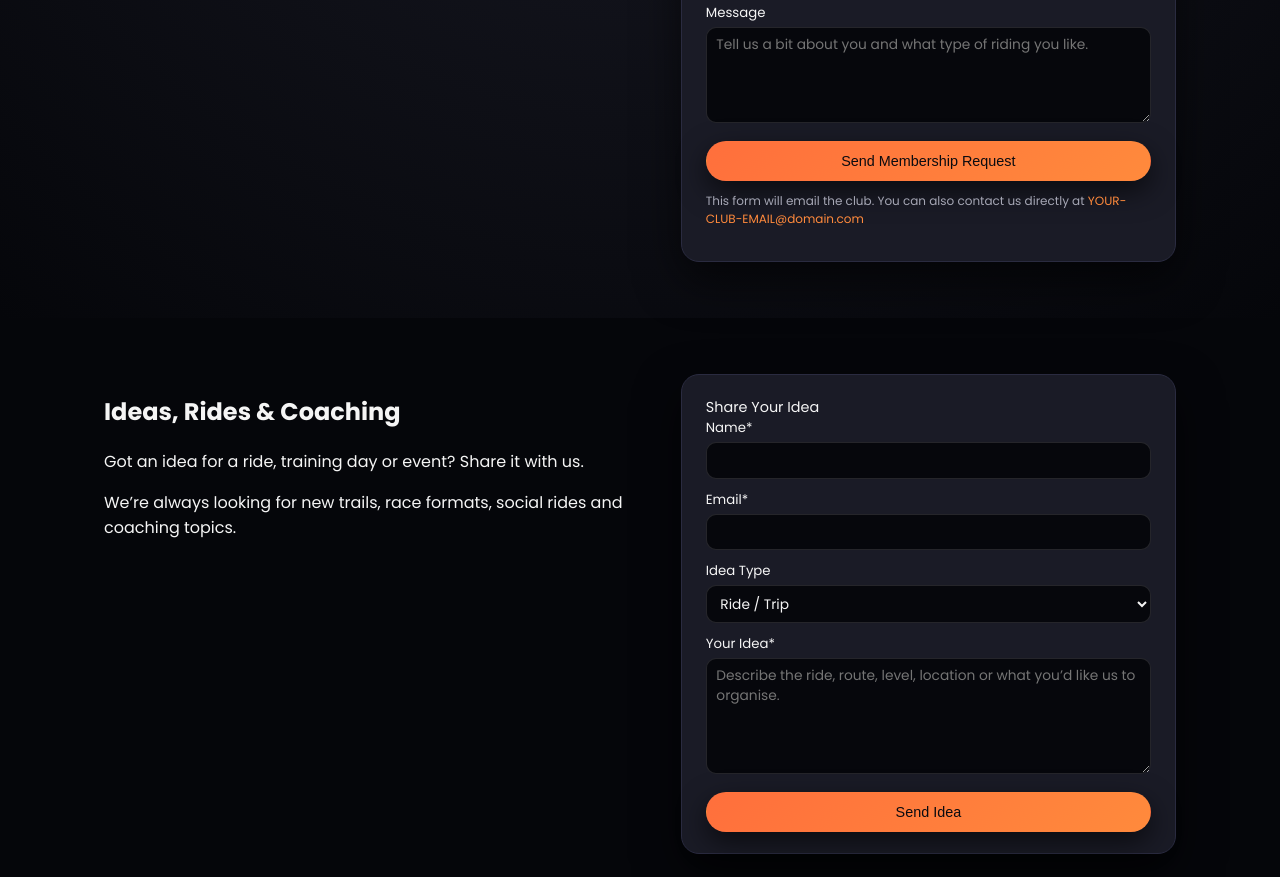
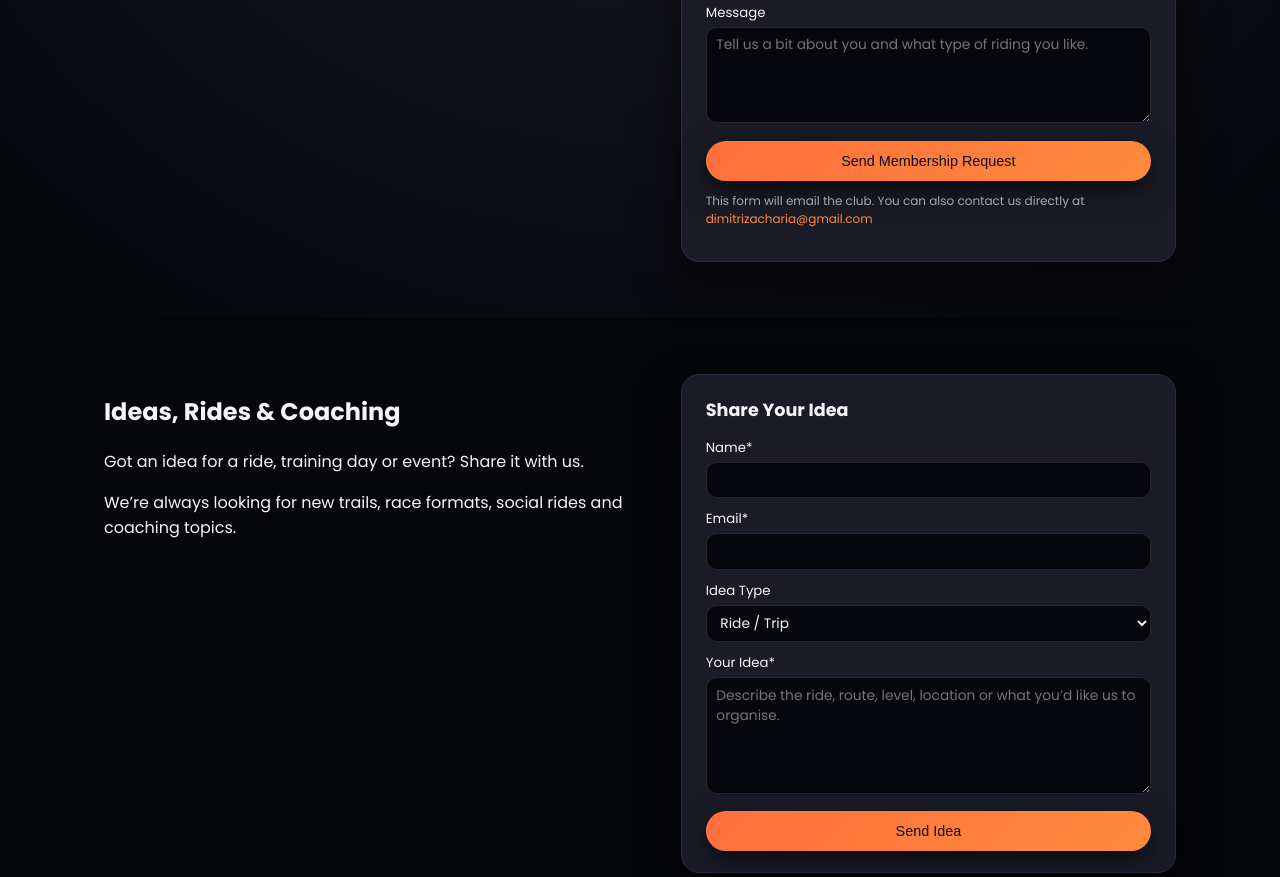
Before and after one commit to dimitrizacharia/Paphos-mc, a plain HTML site: page index.html in a window 1280 px wide. Shown: the part 1595-2472 px from the top of the page. Drawn offline with Linux system fonts and the light colour scheme.

Commit message:
Update email address and form action in index.html
Updated email contact and form action details.

```diff
--- a/index.html
+++ b/index.html
@@ -123,7 +123,7 @@
 
           <p class="form-footnote">
             This form will email the club. You can also contact us directly at
-            <a href="mailto:YOUR-CLUB-EMAIL@domain.com">YOUR-CLUB-EMAIL@domain.com</a>
+            <a href="mailto:dimitrizacharia@gmail.com">dimitrizacharia@gmail.com</a>
           </p>
         </form>
       </div>
@@ -140,9 +140,13 @@
       </div>
       <div>
         <form class="form-card"
-              method="POST"
-              action="https://formspree.io/f/mdkyjoka>
-          <!-- Replace the action URL with your second Formspree (or similar) endpoint -->
+      method="POST"
+      action="https://formspree.io/f/mdkyjoka">
+  <!-- Hidden fields for better emails -->
+  <input type="hidden" name="_subject" value="New PMC Membership Request">
+  <input type="hidden" name="_template" value="table">
+  <!-- Optional: set a redirect page after submit -->
+  <!-- <input type="hidden" name="_redirect" value="https://dimitrizacharia.github.io/thank-you.html"> -->
 
           <h3>Share Your Idea</h3>
 
```
